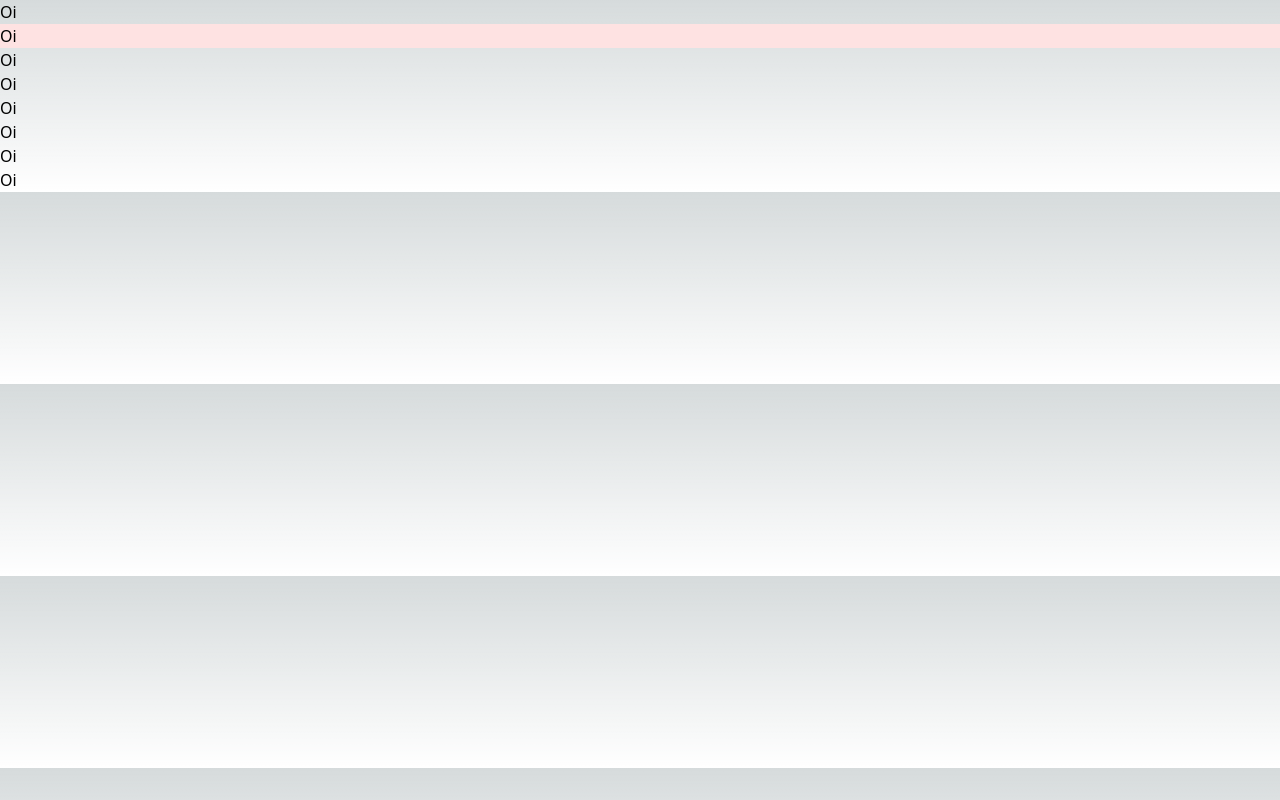
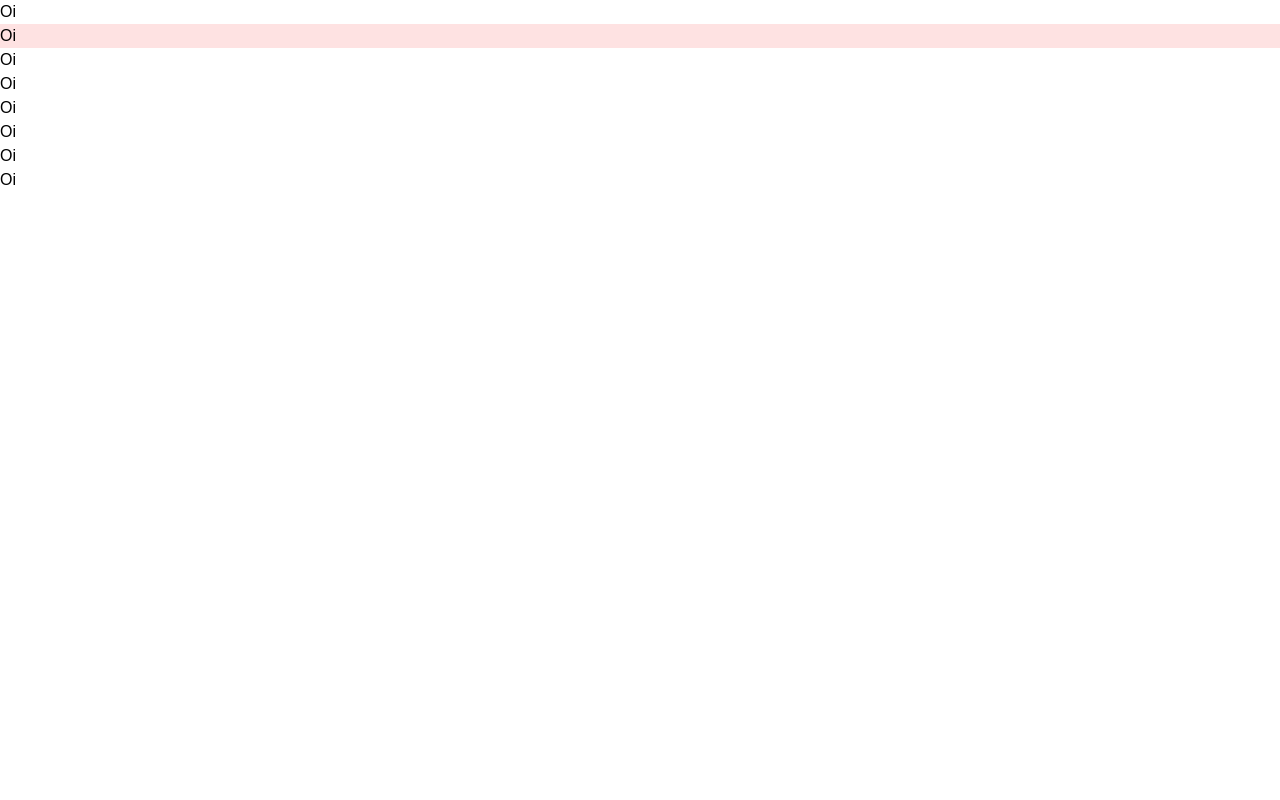
Before and after one commit to viniciussnitram/interactive-rating-component-reactjs, a Next.js app: page / in a window 1280 px wide. Built offline with nearby package versions, Linux system fonts and the light colour scheme.

Commit message:
refactor: Deleted the default styles and add only the variable colors CSS and Overpass fonts google

```diff
--- a/src/styles/globals.css
+++ b/src/styles/globals.css
@@ -2,26 +2,20 @@
 @tailwind components;
 @tailwind utilities;
 
+@import url('https://fonts.googleapis.com/css2?family=Overpass:ital,wght@0,400;0,700;1,400;1,700&display=swap');
+
 :root {
-  --foreground-rgb: 0, 0, 0;
-  --background-start-rgb: 214, 219, 220;
-  --background-end-rgb: 255, 255, 255;
+  /* Primary */
+  --orange: #FB7413;
+
+  /* Neutral */
+  --white: #FFFFFF;
+  --light-grey: #959EAC;
+  --medium-grey: #7C8798;
+  --dark-blue: #252D37;
+  --very-dark-blue: #121417;
 }
 
-@media (prefers-color-scheme: dark) {
-  :root {
-    --foreground-rgb: 255, 255, 255;
-    --background-start-rgb: 0, 0, 0;
-    --background-end-rgb: 0, 0, 0;
-  }
+html {
+  font-family: 'Overpass', sans-serif;
 }
-
-body {
-  color: rgb(var(--foreground-rgb));
-  background: linear-gradient(
-      to bottom,
-      transparent,
-      rgb(var(--background-end-rgb))
-    )
-    rgb(var(--background-start-rgb));
-}
```
